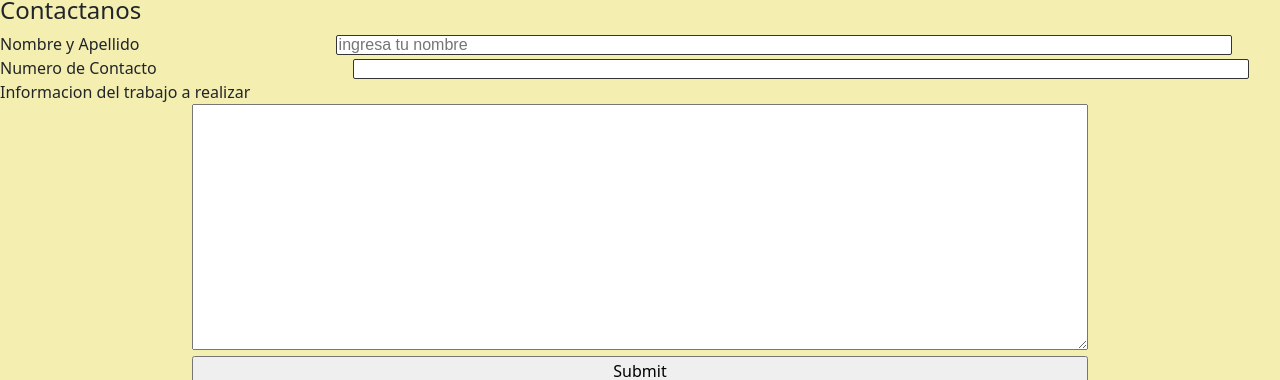
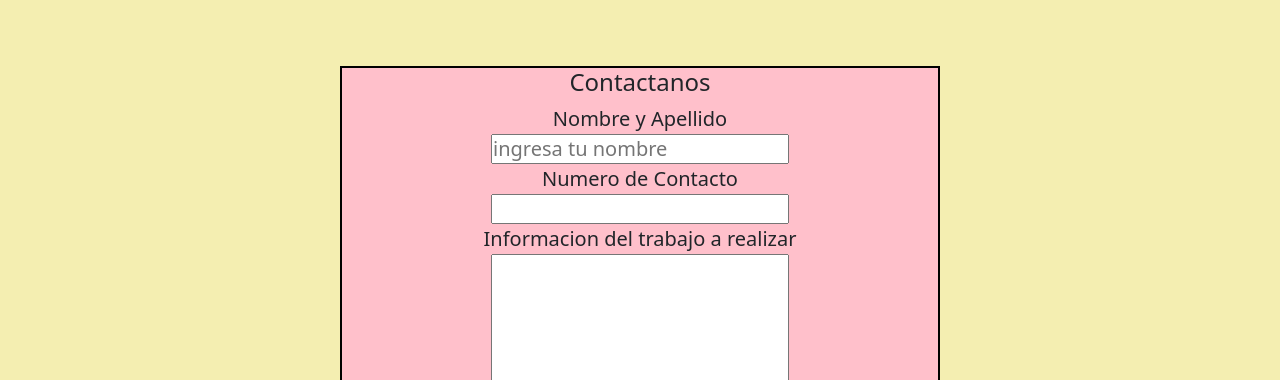
Before and after one commit to maximolorenzo/desafios, a website: page pages/contacto.html in a window 1280 px wide. Shown: the part 142-522 px from the top of the page. Drawn offline with nearby package versions, Linux system fonts and the light colour scheme.

Commit message:
arreglo de errores que me dio sass

```diff
--- a/pages/contacto.html
+++ b/pages/contacto.html
@@ -44,7 +44,8 @@
         </div>
       </nav>
     </header>
-    <main class="contacto">
+    <main class="contacto" >
+
         <form>
             <fieldset class="formularioContacto">
                 <h4>Contactanos</h4>
@@ -55,7 +56,7 @@
                 <input type="number" class="formularioHijo">
 
                 <label for="">Informacion del trabajo a realizar</label>
-                <textarea name="" id="" cols="30" rows="10" class="formularioInfo"></textarea>
+                <textarea name="" id="" cols="30" rows="10" class="infoTrabajo"></textarea>
 
                 <input type="submit" class="enviar">
 
--- a/scss/estilo.scss
+++ b/scss/estilo.scss
@@ -1,7 +1,10 @@
 @import "head";
 @import "footer";
 
-
+*{
+  margin: 0;
+  padding: 0;
+}
 .carruselTam{
     height: calc(100vh - 137,58px);
   }
@@ -21,22 +24,51 @@ h2{
     margin-bottom: 4rem;
 }
 
+.bodyContacto{
+  height: 100vh;
+  display: flex;
+  flex-direction: column;
+  justify-content: space-between;
+}
+.contacto{
+  display: flex;
+  justify-content: center;
+  align-items: center;
+
+
+}
+.formularioContacto{
+  background-color: pink;
+  display: flex;
+  flex-flow: column nowrap;
+  justify-content: center;
+  text-align: center;
+  width: 600px;
+  font-size: 20px;
+  border: black solid 2px ;
+  margin-top: 70px;
+  margin-bottom: 70px;
+
+
+}
 .formularioHijo{
-    width: 70%;
-    margin-left: 15%;
-    height: 20px;
-    font-family: 'Dosis', sans-serif;
-    border: #343434 solid 1px;
-    border-radius: 2px;
-  }
-  .enviar{
-    width: 70%;
-    margin-left: 15%;
-  }
-  .formularioInfo{
-    width: 70%;
-    margin-left: 15%;
-  }
+  margin-left: 25%;
+  width: 50%;
+  height: 30px;
+
+}
+.enviar{
+  width: 50%;
+  margin-left: 25%
+}
+textarea{
+  width: 50%;
+  margin-left: 25%
+}
+.infoTrabajo{
+  margin-left: 25%;
+
+}
 
   .review{
     background-color: #f4eeb1;
```
Also changed, not shown: package.json (+285 -2 lines), css/estilo.css.
